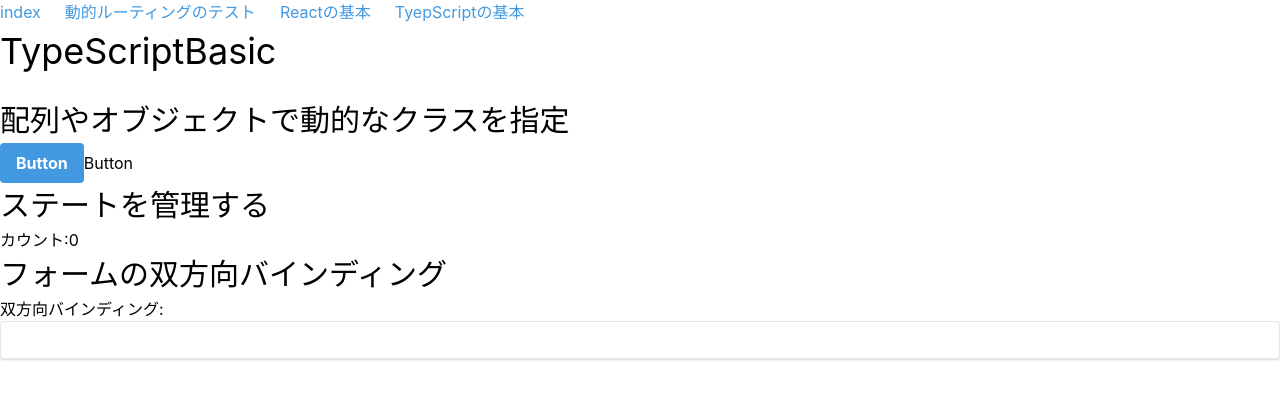
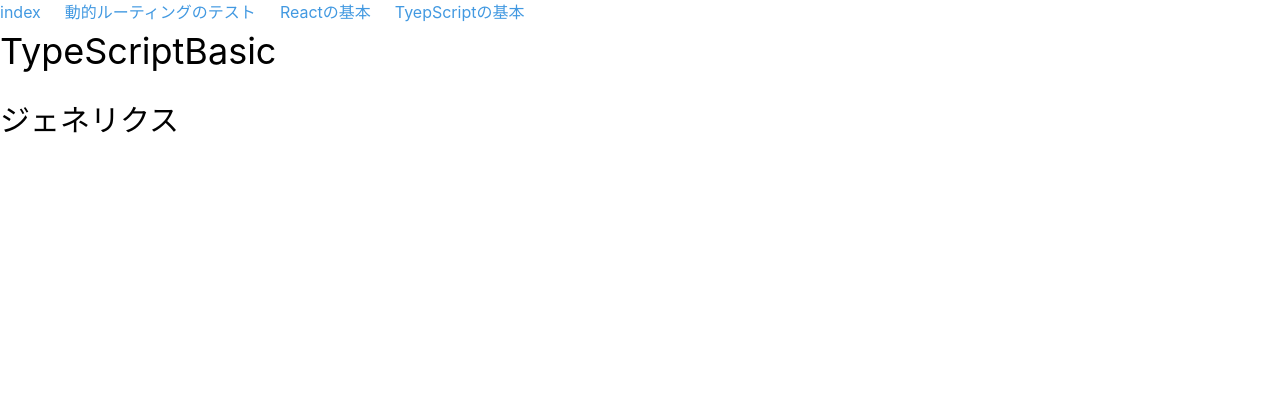
Before and after one commit to yujiokayama/react-typescript-basic, a React (Create React App) app: page /typescript-basic in a window 1280 px wide. Shown: the top 398 px of the page. Built offline with nearby package versions, Linux system fonts and the light colour scheme.

Commit message:
ジェネリクスについて

```diff
--- a/src/pages/typescript-basic.tsx
+++ b/src/pages/typescript-basic.tsx
@@ -1,72 +1,46 @@
-import * as React from 'react';
+import * as React from "react";
 
-import classNames from 'classnames';
+import classNames from "classnames";
 
 function TypeScriptBasic() {
   /**
-   * 関数型コンポーネントのためのフック
+   * typeとinterface
+   * typeを使おうね
    */
 
   /**
-   * 配列やオブジェクトで動的なクラスを指定
+   * ジェネリクス
    */
-  const buttonClass = classNames({
-    btn: true,
-    'btn-primary': true
-  });
+  type Foo<S, T> = {
+    foo: S;
+    bar: T;
+  }
 
-  const buttonClass2 = classNames(['hoge', 'fuga']);
-
-  /**
-   * useStateを使用したステート管理
-   */
-  const [count, setCount] = React.useState(0);
-  const handleClick = () => setCount(count + 1);
-
-  /**
-   * フォームの双方向バインディング
-   */
-  const [name, setName] = React.useState('');
-  const handleInput = (e: any) => setName(e.target.value);
-
-  /**
-   * コンポーネントメソッド
-   */
-  const sayHello = () => {
-    console.log(`Hello, ${name}!`);
+  // 変数・定数
+  const obj: Foo<number, string> = {
+    foo: 3,
+    bar: "hi",
   };
 
-  /**
-   * ref
-   */
+  // クラス
+  class Fuga<T> {
+    constructor(obj: T) {
+    }
+  }
+  const obj1 = new Fuga<string>('foo');
 
-  /**
-   * created
-   */
-  sayHello();
+  // 関数
+  function func<T>(arg: T): T {
+    return arg
+  }
+
+  func<number>(3);
 
   return (
-    // React.Fragmentでルート要素を返却する
     <React.Fragment>
       <h1 className="text-4xl mb-5">TypeScriptBasic</h1>
 
-      <h2 className="text-3xl">配列やオブジェクトで動的なクラスを指定</h2>
-      <button className="bg-blue-500 hover:bg-blue-700 text-white font-bold py-2 px-4 rounded">
-        Button
-      </button>
-      <button className={buttonClass2}>Button</button>
-
-      <h2 className="text-3xl">ステートを管理する</h2>
-      <button onClick={handleClick}>カウント:{count}</button>
-
-      <h2 className="text-3xl">フォームの双方向バインディング</h2>
-      <p>双方向バインディング:{name}</p>
-      <input
-        className="shadow appearance-none border rounded w-full py-2 px-3 text-gray-700 leading-tight focus:outline-none focus:shadow-outline"
-        type="text"
-        onChange={handleInput}
-        value={name}
-      />
+      <h2 className="text-3xl">ジェネリクス</h2>
     </React.Fragment>
   );
 }
```
Also changed, not shown: src/pages/About.tsx (deleted, +0 -12 lines).
